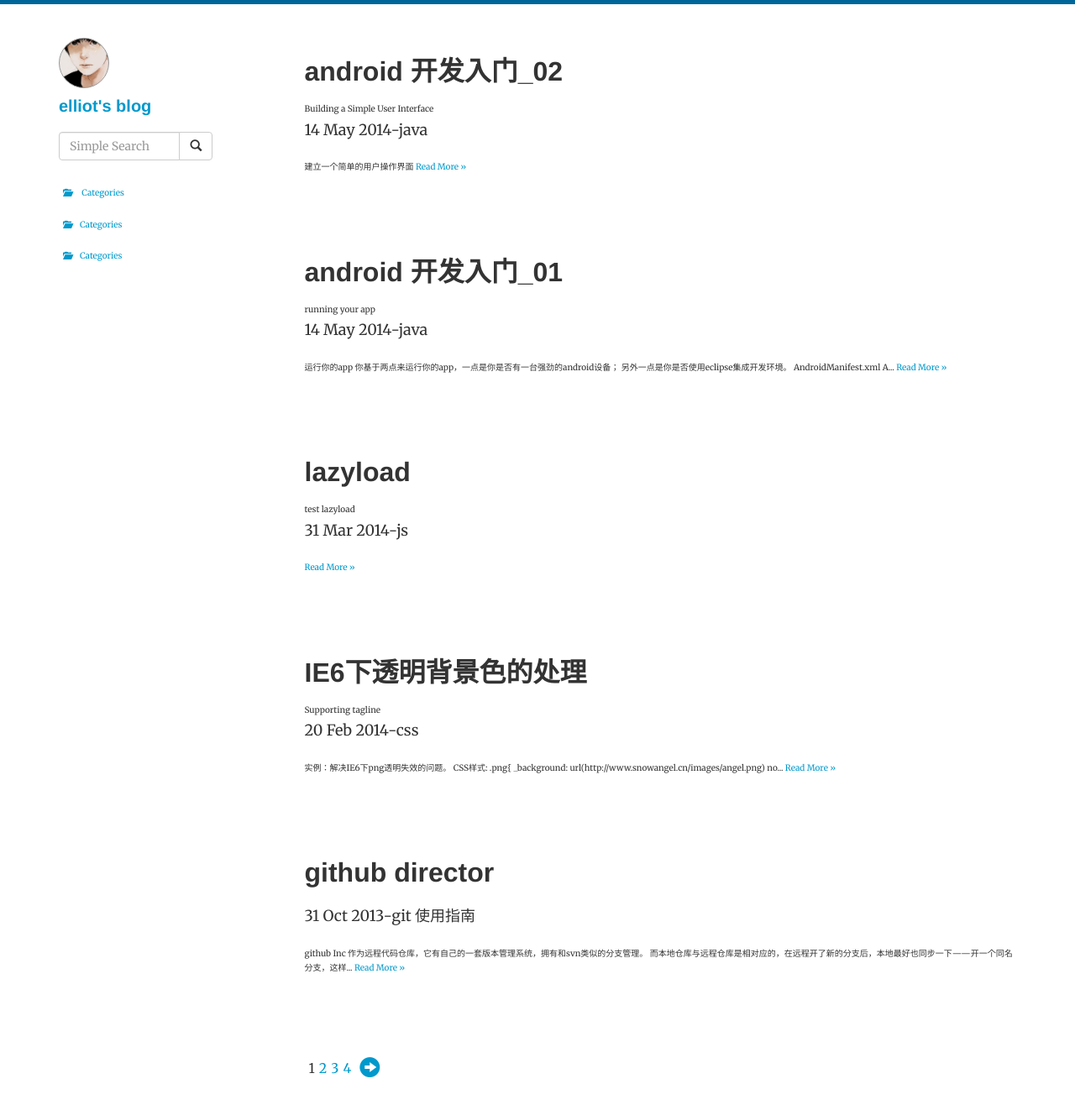
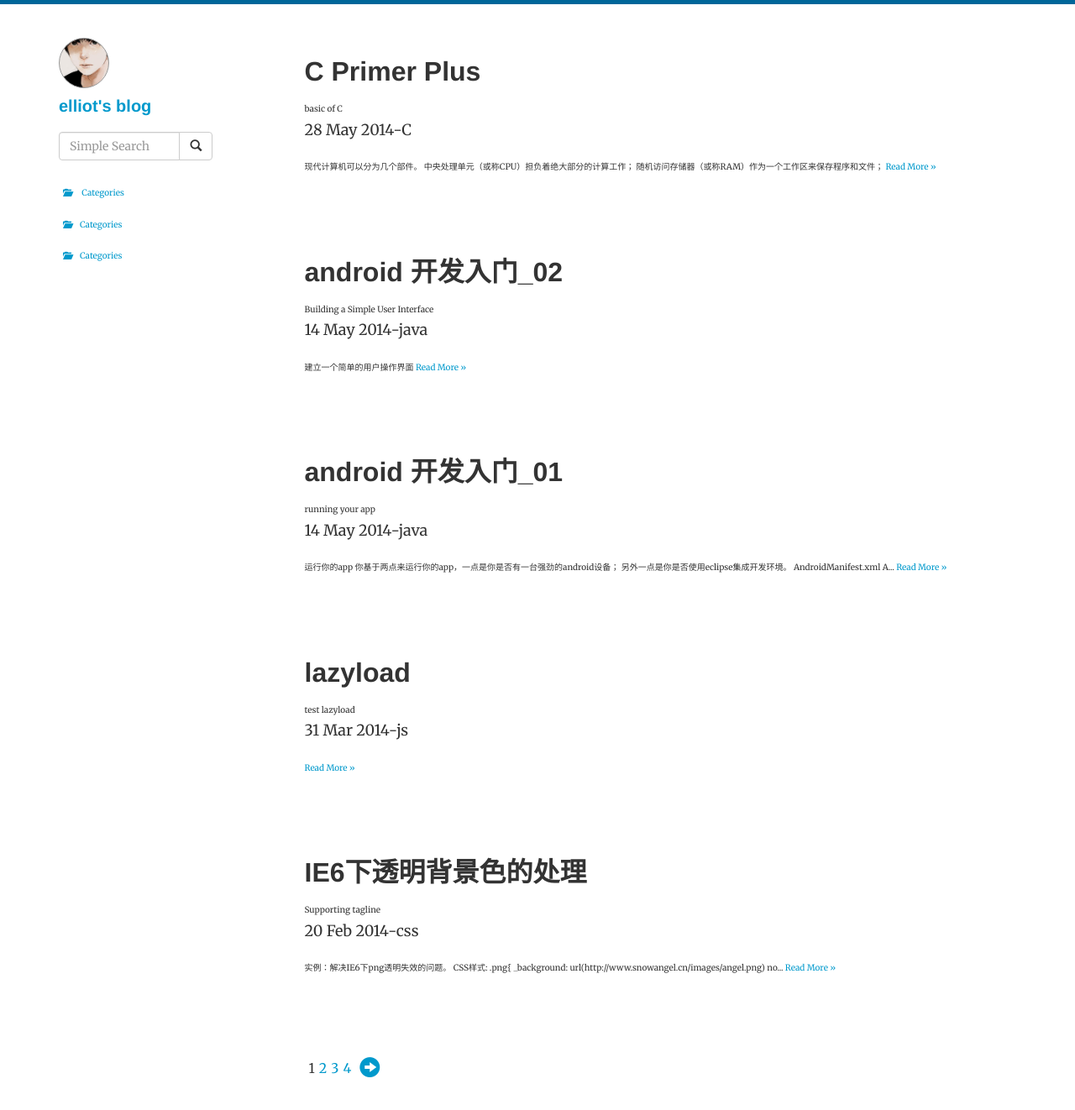
Before and after one commit to huxiangtao/huxiangtao.github.io, a Jekyll site: the page built from index.html, in a window 1280 px wide and 1326 px high. Shown: the top 1322 px of the window at 84% size. Built offline with Jekyll 4.4.1, drawn with Linux system fonts in a browser that asks for light colours; Markdown is read by kramdown in place of the engine named in the settings; the list of posts is cut into pages by our own code; some of the changed lines change nothing that is shown.

Commit message:
add C primer

```diff
--- a/_config.yml
+++ b/_config.yml
@@ -2,7 +2,7 @@ markdown: rdiscount
 permalink: /:title.html
 paginate: 5
 pygments: true
-url : "http://huxiangtao.github.com"
+url : "http://localhost:4000"
 name: "elliot's blog"
 encoding: utf-8
 version : "?201403267"
--- a/_includes/_footer.html
+++ b/_includes/_footer.html
@@ -1,5 +1,7 @@
+<script type="text/javascript" src="{{ site.url }}/js/jquery-v1.9.1.js"></script>
 <script type="text/javascript" src="{{ site.url }}/js/jquery.lazyload.min.js"></script>
 <script type="text/javascript" src="{{ site.url }}/js/elliot.js{{ site.version }}"></script>
+<script type="text/javascript" src="{{ site.url }}/js/search.js{{ site.version }}"></script>
 </div>
 </body>
 </html>
--- a/_includes/_head.html
+++ b/_includes/_head.html
@@ -18,7 +18,6 @@
     <link rel="stylesheet" href="{{ site.url }}/css/style.css{{ site.version }}" />
     <link rel="stylesheet" href="{{ site.url }}/css/elliot.css{{ site.version }}" />
     <link href='http://fonts.googleapis.com/css?family=Merriweather:400,700' rel='stylesheet' type='text/css'>
-    <script type="text/javascript" src="{{ site.url }}/js/jQuery-v1.9.1.js"></script>
 </head>
 <body>
 <div class="container">
--- /dev/null
+++ b/_posts/2014-05-28-C-Primer -plus.md
@@ -0,0 +1,12 @@
+---
+layout: post
+category : C
+tagline: "basic of C"
+tags : [android]
+title : C Primer Plus
+articleType : blog
+---
+
+现代计算机可以分为几个部件。
+>中央处理单元（或称CPU）担负着绝大部分的计算工作；
+>随机访问存储器（或称RAM）作为一个工作区来保存程序和文件；
--- /dev/null
+++ b/js/search.js
@@ -0,0 +1,32 @@
+/**
+ * Created with IntelliJ IDEA.
+ * User: huxiangtao
+ * Date: 13-9-13
+ * Time: 上午10:22
+ * To change this template use File | Settings | File Templates.
+ */
+
+$(function() {
+    $.ajax({
+        url: "search.xml",
+        dataType: "xml",
+        success: function( xmlResponse ) {
+            var data = $( "article", xmlResponse ).map(function() {
+                return {
+                    value: $( "title", this ).text() + ", " +
+                        ( $.trim( $( "date", this ).text() ) ),
+                    desc: $("description", this).text(),
+                    url: $("url", this).text()
+                };
+            }).get();
+
+            $( "#J_search" ).autocomplete({
+                source: data,
+                  minLength: 0,
+                select: function( event, ui ) {
+                    window.location.href = ui.item.url;
+                }
+            });
+        }
+    });
+});
```
